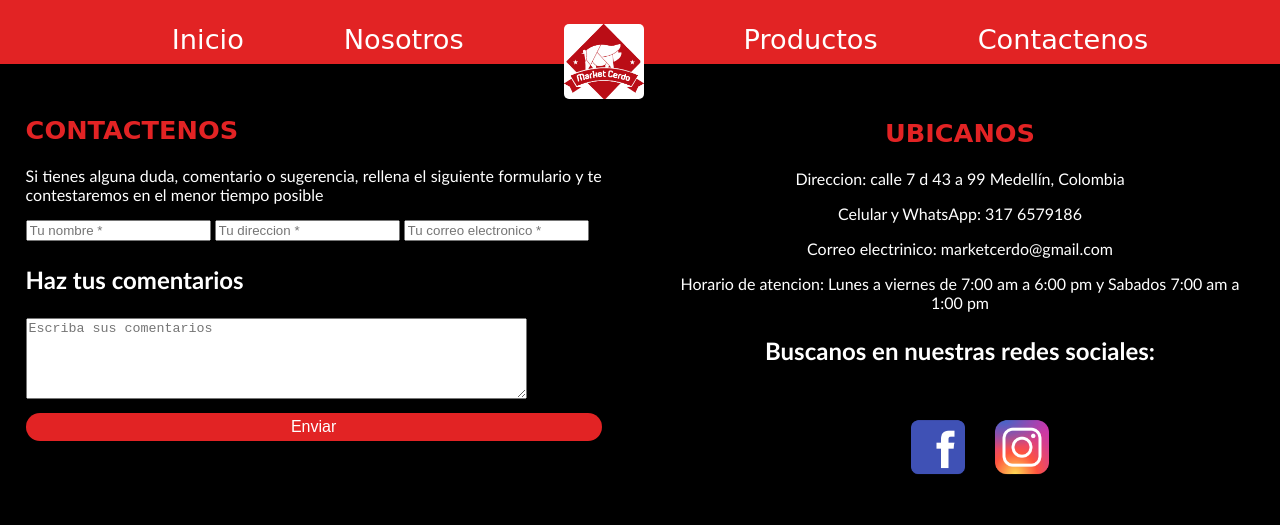
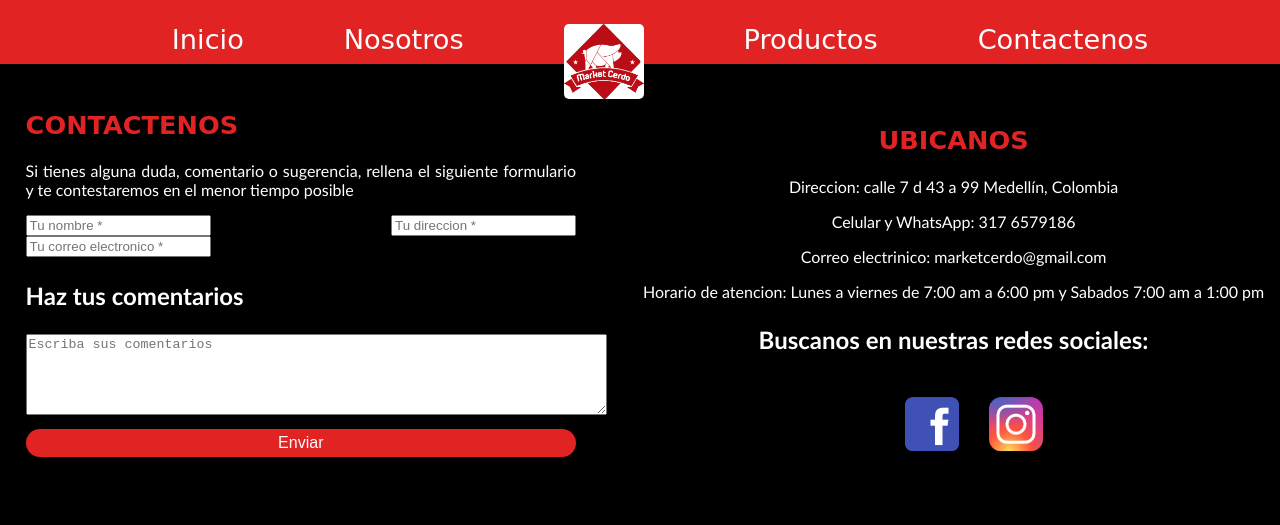
Before and after one commit to rubenlizarazo01/marketcerdo, a plain HTML site: page contact.html in a window 1280 px wide. Shown: the top 525 px of the page. Drawn offline with Linux system fonts and the light colour scheme; a web font is replaced by a local one.

Commit message:
marketcerdo

```diff
--- a/contact.html
+++ b/contact.html
@@ -33,7 +33,7 @@
                    </div>
                        <div>
                        <h3>Haz tus comentarios</h3>
-                           <textarea name="message" id="" cols="60" rows="5" placeholder="Escriba sus comentarios"></textarea>
+                           <textarea name="message" id="" cols="70" rows="5" placeholder="Escriba sus comentarios"></textarea>
                     </div>
                     <div>
                         <button>
--- a/css/style.css
+++ b/css/style.css
@@ -400,6 +400,7 @@ header nav ol li img{
     font-family:'Baloo Tammudu 2';
     font-size: 1.8rem;
     text-align: center;
+    align-items: center;
 }
 
 .slider2 {
@@ -471,7 +472,7 @@ header nav ol li img{
 }
 
 .container3-contact .row3-contact .col-55{
-    width: 45%;
+    width: 43%;
     color: white;
     float: left;
     text-align: justify;
@@ -516,7 +517,7 @@ header nav ol li img{
 }
 
 .container3-contact .row3-contact .col-45{
-    width: 46%;
+    width: 49%;
     color: white;
     float: left;
     padding-left: 5%;
@@ -547,6 +548,7 @@ header nav ol li img{
 height: 20px;
 padding: 2px;
 text-align: center;
+margin-top: -12PX;
 }
 
 .redes li{
```
Also changed, not shown: producto.html (+1 -1 lines).
